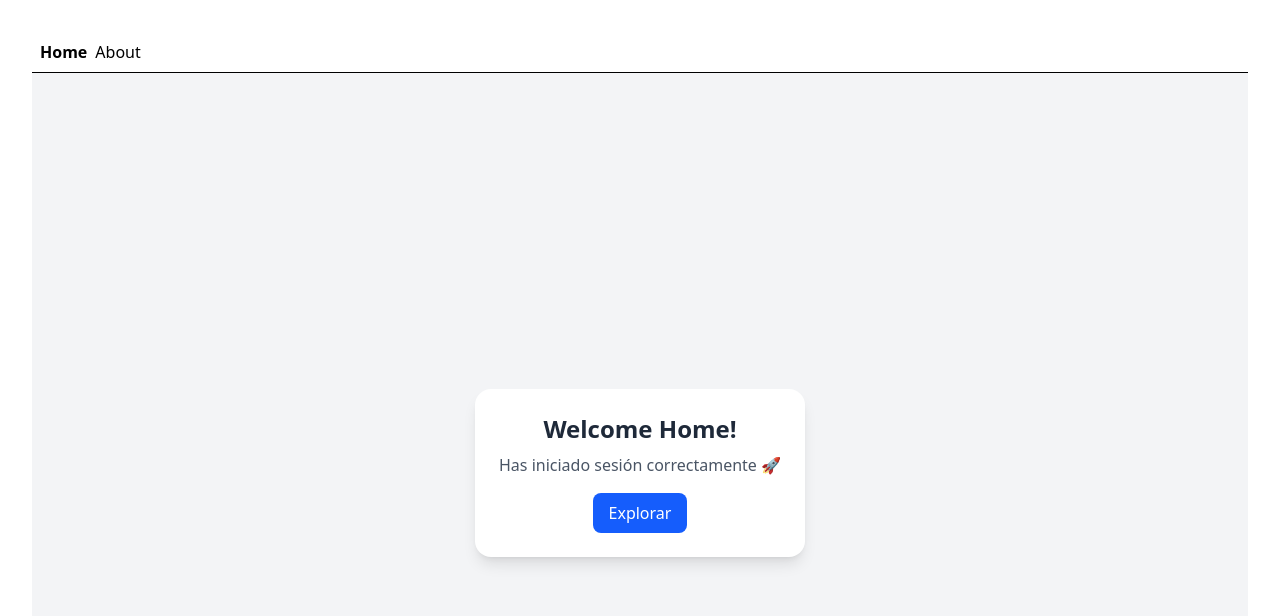
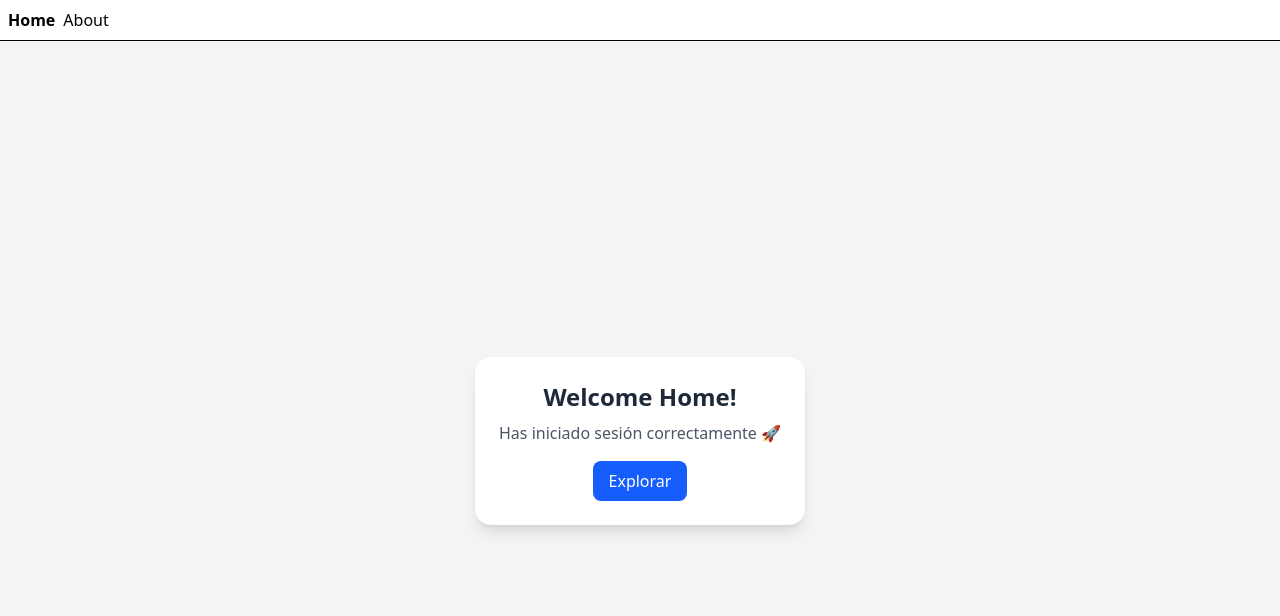
Before and after one commit to pixelenginners-a11y/OHSANSI-Registro-de-evaluaciones-de-olimpiadas, a React (Vite) app in the folder frontend/: page / in a window 1280 px wide. Shown: the top 616 px of the page. Built offline with nearby package versions, Linux system fonts and the light colour scheme.

Commit message:
style(frontend): definiendo paleta de colores

```diff
--- a/frontend/src/App.css
+++ b/frontend/src/App.css
@@ -1,43 +1,9 @@
 @import "tailwindcss";
-#root {
-  max-width: 1280px;
-  margin: 0 auto;
-  padding: 2rem;
-  text-align: center;
+
+:root {
+  --color-rojo-umss: #D62828;
+  --color-azul-umss: #003049;
+  --color-amarillo-umss: #F77F00;
+  --color-crema: #EAE2B7;
+  --color-blanco: #FFFFFF;
 }
-
-.logo {
-  height: 6em;
-  padding: 1.5em;
-  will-change: filter;
-  transition: filter 300ms;
-}
-.logo:hover {
-  filter: drop-shadow(0 0 2em #646cffaa);
-}
-.logo.react:hover {
-  filter: drop-shadow(0 0 2em #61dafbaa);
-}
-
-@keyframes logo-spin {
-  from {
-    transform: rotate(0deg);
-  }
-  to {
-    transform: rotate(360deg);
-  }
-}
-
-@media (prefers-reduced-motion: no-preference) {
-  a:nth-of-type(2) .logo {
-    animation: logo-spin infinite 20s linear;
-  }
-}
-
-.card {
-  padding: 2em;
-}
-
-.read-the-docs {
-  color: #888;
-}
```
